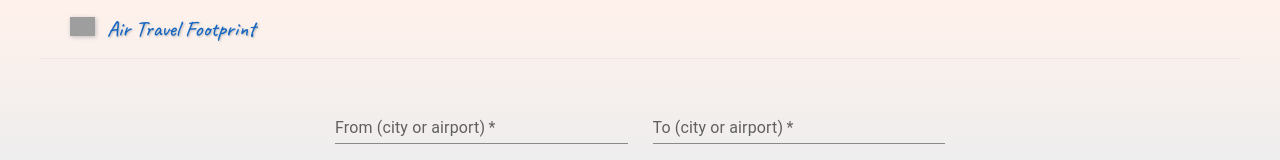
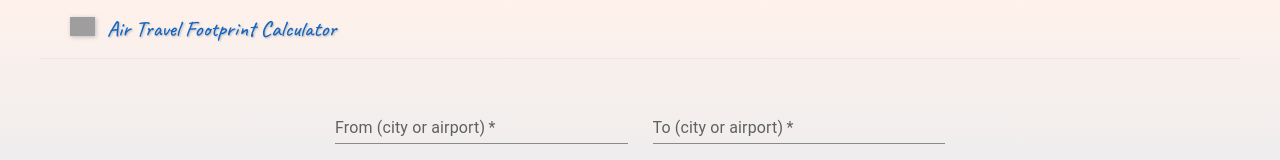
Before and after one commit to chiarastef/air-travel-footprint, a React (Vite) app: page / in a window 1280 px wide. Shown: the top 160 px of the page. Built offline with nearby package versions, Linux system fonts and the light colour scheme; no server answers; grey boxes are pictures that could not be loaded.

Commit message:
Show 'no results' in dropdown suggestions

```diff
--- a/index.html
+++ b/index.html
@@ -4,7 +4,7 @@
     <meta charset="UTF-8" />
     <link rel="icon" type="image/png" href="/icon.png" />
     <meta name="viewport" content="width=device-width, initial-scale=1.0" />
-    <title>Air Travel Footprint</title>
+    <title>Air Travel Footprint Calculator</title>
   </head>
   <body>
     <div id="root"></div>
--- a/src/dropdown/dropdown.jsx
+++ b/src/dropdown/dropdown.jsx
@@ -21,7 +21,7 @@ const dropdown = ({ token, query, selectItem }) => {
     );
   }
 
-  if (airportInfo.length < 0) {
+  if (airportInfo.length < 1) {
     return <li>No results</li>;
   }
 
--- a/src/navbar/Navbar.jsx
+++ b/src/navbar/Navbar.jsx
@@ -12,7 +12,7 @@ const Navbar = () => {
           alt="Air Travel Footprint Logo"
           className={style.logo}
         />
-        <span className={style.title}>Air Travel Footprint</span>
+        <span className={style.title}>Air Travel Footprint Calculator</span>
       </a>
     </nav>
   );
```
Also changed, not shown: 1 other file (tests, documents, lock files or other folders).
